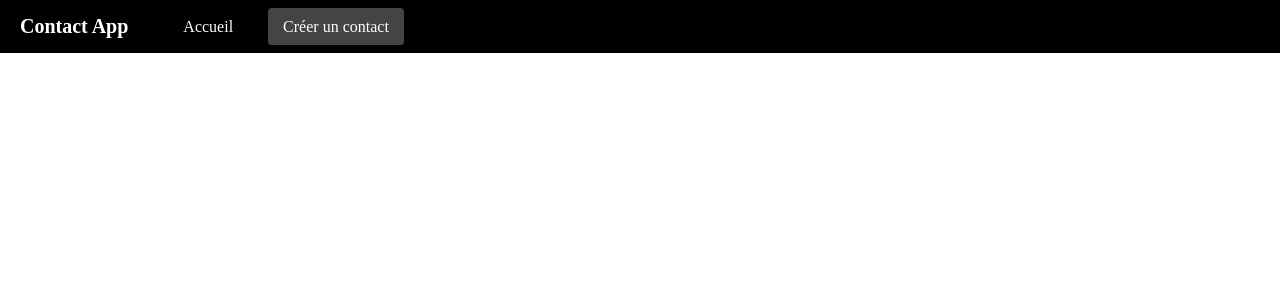
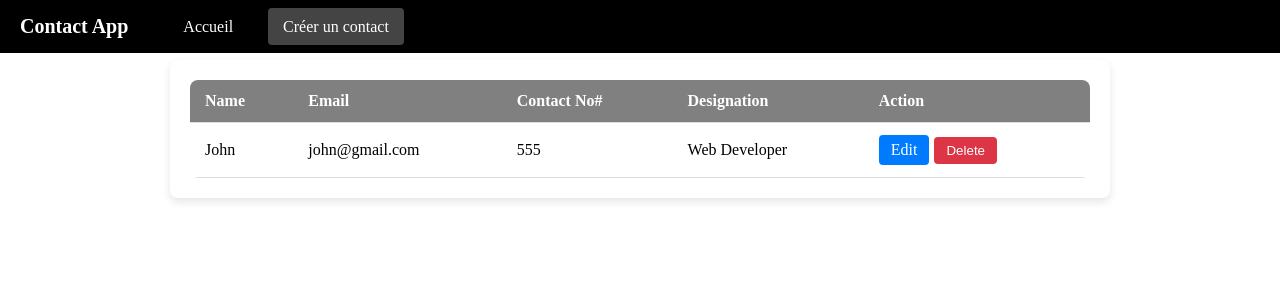
Before and after one commit to Dauv3514/SiteContact, a Vue app in the folder frontend/vue/: page /contacts in a window 1280 px wide. Shown: the top 300 px of the page. Built offline with nearby package versions, Linux system fonts and the light colour scheme.

Commit message:
ajout de la navigation + tableau des contacts

```diff
--- a/frontend/vue/package.json
+++ b/frontend/vue/package.json
@@ -9,6 +9,7 @@
     "preview": "vite preview"
   },
   "dependencies": {
+    "axios": "^1.8.4",
     "vue": "^3.5.13",
     "vue-router": "^4.5.0"
   },
--- a/frontend/vue/src/router/index.js
+++ b/frontend/vue/src/router/index.js
@@ -1,6 +1,7 @@
 import {createRouter, createWebHistory} from "vue-router"
 import HomeView from "../views/HomeView.vue"
 import ContactsView from "../views/ContactsView.vue"
+import EditContact from "@/components/EditContact.vue";
 
 const router = createRouter({
     history: createWebHistory(import.meta.env.BASE_URL),
@@ -15,6 +16,11 @@ const router = createRouter({
             name: "contacts",
             component: ContactsView
         },
+        {
+            path: "/contact/:id?",
+            name: "editContact",
+            component: EditContact
+        }
     ]
 })
 
--- a/frontend/vue/src/views/ContactsView.vue
+++ b/frontend/vue/src/views/ContactsView.vue
@@ -1,12 +1,102 @@
 <script setup>
-    import Header from "../components/Header.vue"
+import Header from "../components/Header.vue";
 </script>
 
 <template>
-    <div>
-        <Header/>
+  <div>
+    <Header />
+    <div class="container">
+      <table class="table">
+        <thead>
+          <tr>
+            <th>Name</th>
+            <th>Email</th>
+            <th>Contact No#</th>
+            <th>Designation</th>
+            <th>Action</th>
+          </tr>
+        </thead>
+        <tbody>
+          <tr>
+            <td>John</td>
+            <td>john@gmail.com</td>
+            <td>555</td>
+            <td>Web Developer</td>
+            <td>
+              <a href="#" class="btn btn-edit">Edit</a>
+              <button class="btn btn-danger">Delete</button>
+            </td>
+          </tr>
+        </tbody>
+      </table>
     </div>
+  </div>
 </template>
 
 <style scoped>
+.container {
+  max-width: 900px;
+  margin: 60px auto;
+  padding: 20px;
+  background: white;
+  border-radius: 8px;
+  box-shadow: 0 4px 8px rgba(0, 0, 0, 0.1);
+}
+
+.table {
+  width: 100%;
+  border-collapse: collapse;
+  background: #fff;
+  border-radius: 8px;
+  overflow: hidden;
+}
+
+.table thead {
+  background-color: grey;
+  color: white;
+  text-align: left;
+}
+
+.table th,
+.table td {
+  padding: 12px 15px;
+  border-bottom: 1px solid #ddd;
+}
+
+.table tbody tr:nth-child(even) {
+  background-color: #f9f9f9;
+}
+
+.table tbody tr:hover {
+  background-color: #e6e6e6;
+}
+
+.btn {
+  padding: 6px 12px;
+  margin-right: 5px;
+  border-radius: 4px;
+  text-decoration: none;
+  display: inline-block;
+  transition: 0.3s;
+  cursor: pointer;
+}
+
+.btn-edit {
+  background-color: #007bff;
+  color: white;
+}
+
+.btn-edit:hover {
+  background-color: #0056b3;
+}
+
+.btn-danger {
+  background-color: #dc3545;
+  color: white;
+  border: none;
+}
+
+.btn-danger:hover {
+  background-color: #a71d2a;
+}
 </style>
```
Also changed, not shown: 1 other file (tests, documents, lock files or other folders).
